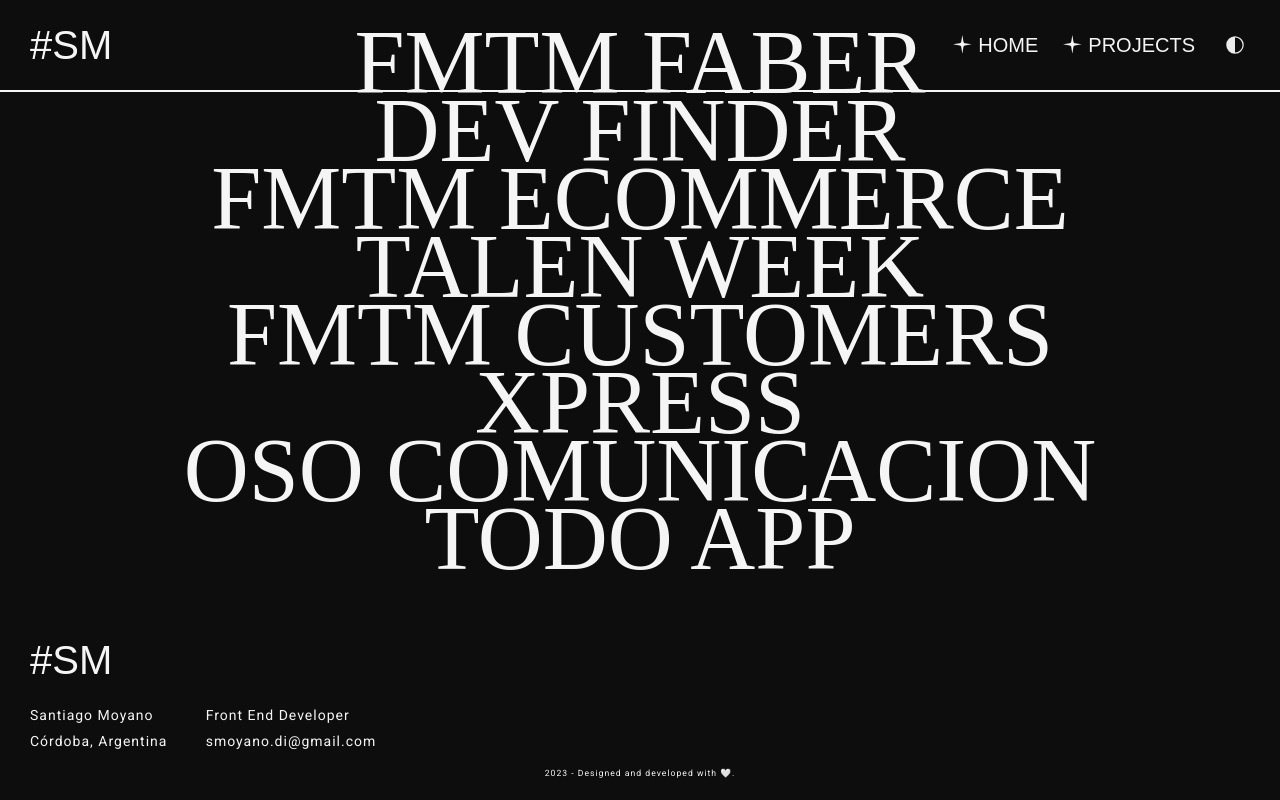
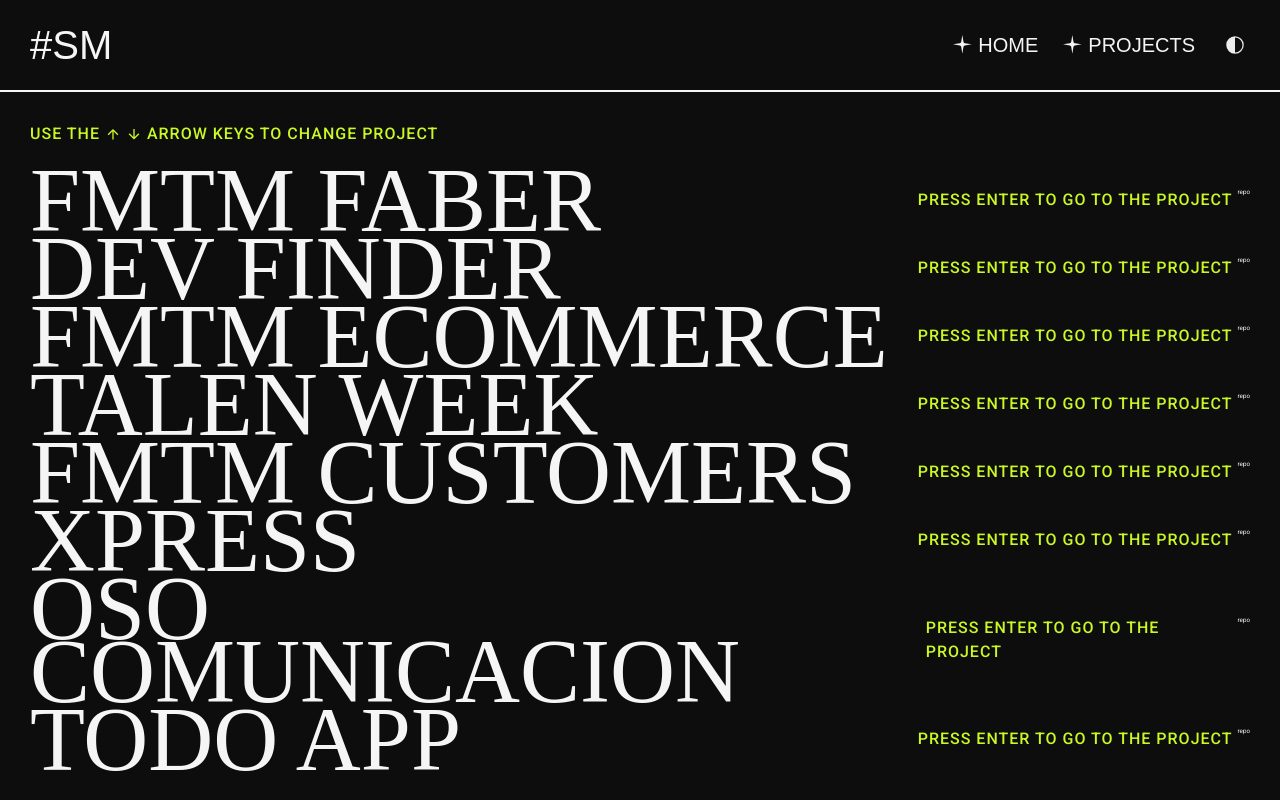
Before and after one commit to sanmoyano/sm-portfolio, a Next.js app: page /projects in a window 1280 px wide. Shown: the top 800 px of the page. Built offline with nearby package versions, Linux system fonts and the light colour scheme; a web font is replaced by a local one.

Commit message:
fix deploy

```diff
--- a/src/app/projects/page.tsx
+++ b/src/app/projects/page.tsx
@@ -1,11 +1,16 @@
 'use client'
 import React from 'react'
 import { NextPage } from 'next'
-import { VStack, Text } from '@chakra-ui/react'
+import { Text, Stack } from '@chakra-ui/react'
+import { ArrowDownIcon, ArrowUpIcon } from '@chakra-ui/icons'
+
+import useFloatAnimation from '@/hooks/useFloatAnimation'
+import useColorBrand from '@/hooks/useColorBrand'
+import ProjectItem from '@/components/projectItem'
 
 import PROJECTS from '../../data/projects.json'
 
-interface ProjectsData {
+export interface ProjectsData {
   name:string
   page:string
   repo:string
@@ -13,13 +18,25 @@
 
 const Projects : NextPage = () => {
   const projects: ProjectsData[] = PROJECTS as ProjectsData[]
+  const float = useFloatAnimation()
+  const color = useColorBrand()
 
   return (
-    <VStack alignItems='center' height={window.screen.height} justifyContent='center'>
-      {projects?.map((project) => (
-        <Text key={project.page} fontFamily='apotek-extrawide' fontSize='9rem' lineHeight={0.7} textTransform='uppercase'>{project.name}</Text>
-      ))}
-    </VStack>
+    <Stack height='100%' justifyContent='center' paddingInline={{ base: 6, lg: 12 }} paddingTop={90} spacing={10}>
+      <Text
+        animation={float}
+        bottom={0}
+        color={color}
+        textStyle='quotes'
+      >
+        use the <ArrowUpIcon /> <ArrowDownIcon /> arrow keys to change project
+      </Text>
+      <Stack>
+        {projects?.map((project) => (
+          <ProjectItem key={project.page} name={project.name} page={project.page} repo={project.repo} />
+        ))}
+      </Stack>
+    </Stack>
   )
 }
 
--- /dev/null
+++ b/src/components/projectItem/index.tsx
@@ -0,0 +1,27 @@
+import React from 'react'
+import { Text, Link, Stack } from '@chakra-ui/react'
+
+import useColorBrand from '@/hooks/useColorBrand'
+import { ProjectsData } from '@/app/projects/page'
+interface ItemProps {
+  name: ProjectsData['name']
+  page: ProjectsData['page']
+  repo: ProjectsData['repo']
+}
+
+const ProjectItem = ({ name, page, repo }: ItemProps) => {
+  const color = useColorBrand()
+
+  return (
+    <Stack alignItems='center' direction='row' justifyContent='space-between' width='100%'>
+      <Text fontFamily='apotek-extrawide' fontSize='9rem' lineHeight={0.7} textTransform='uppercase'>{name}</Text>
+      <Stack direction='row' justifyContent='space-around'>
+        <Text color={color} textStyle='quotes'>press enter to go to the project</Text>
+        {/* <Link href={page}>page</Link> */}
+        <Link href={repo}>repo</Link>
+      </Stack>
+    </Stack>
+  )
+}
+
+export default ProjectItem
```
